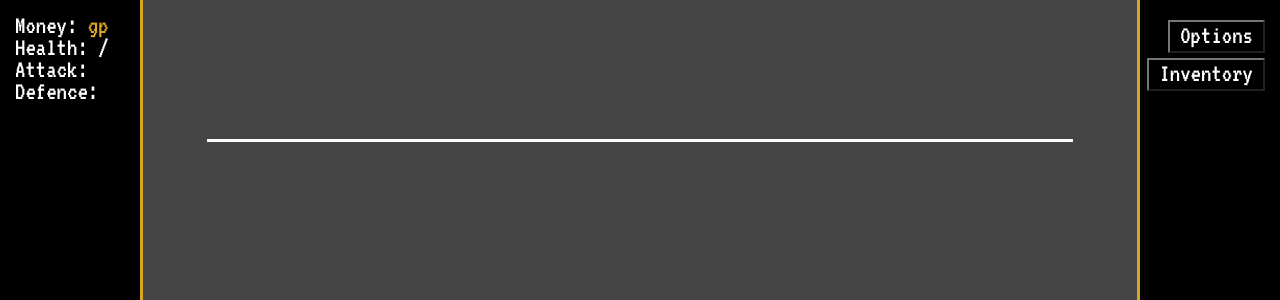
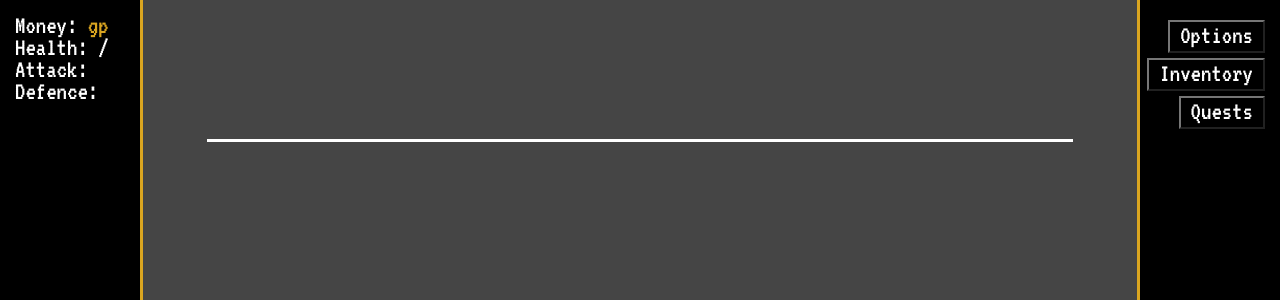
Before and after one commit to chesterblack/wyvernhole, a PHP site: page / in a window 1280 px wide. Shown: the top 300 px of the page. Run offline with PHP 8.4, Linux system fonts and the light colour scheme.

Commit message:
fix merge conflicts

```diff
--- a/index.php
+++ b/index.php
@@ -22,10 +22,15 @@
     <div class="menu-wrapper">
         <button onclick="toggleMenu('options')">Options</button>
         <button onclick="toggleMenu('inventory-menu')" id="inv-button">Inventory</button>
+        <button onclick="toggleMenu('quests-menu')" id="quests-button">Quests</button>
 
         <div id="inventory-menu" class="menu closed">
             <button onclick="toggleMenu('inventory-menu')">Close</button>
             <div id="inventory"></div>
+        </div>
+        <div id="quests-menu" class="menu closed">
+            <button onclick="toggleMenu('quests-menu')">Close</button>
+            <div id="quests"></div>
         </div>
         <div id="options" class="menu closed">
             <button onclick="toggleMenu('options')">Close</button>
@@ -36,7 +41,7 @@
             <div>
                 Save game:
                 <input id="save-game" type="text" />
-                <button onclick="copySaveCode()">Copy</button>
+                <button onclick="copySaveCode()" id="copy-button">Copy</button>
             </div>
             <div>
                 Load game:
```
